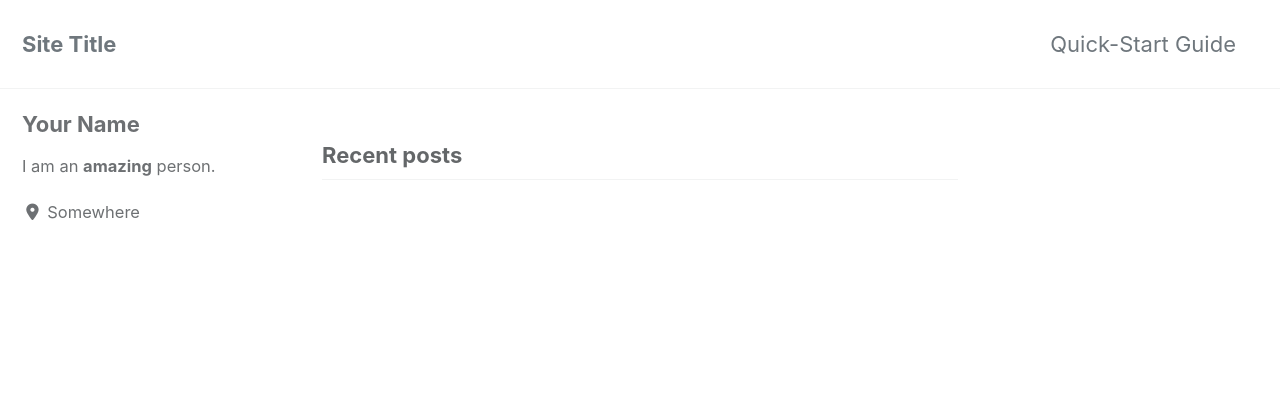
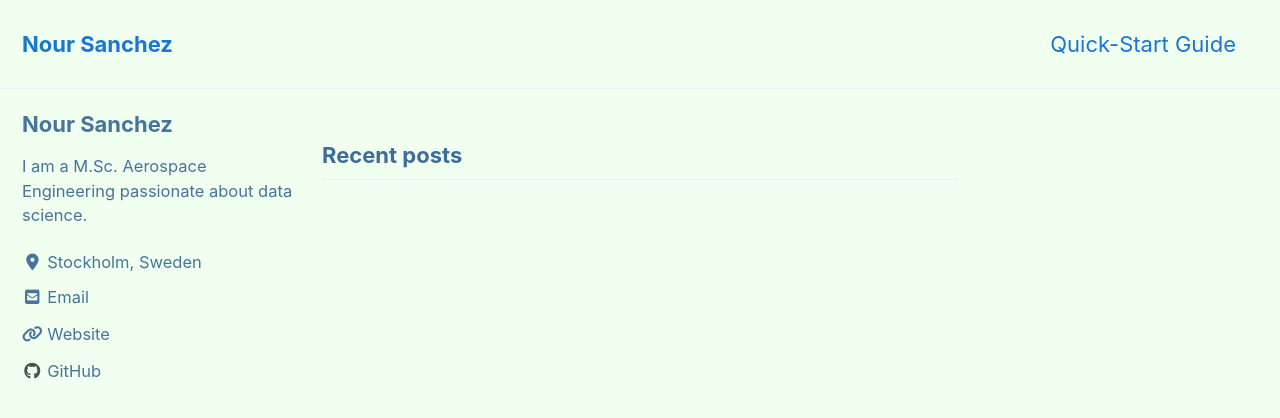
Before and after one commit to noursan/noursan.github.io, a Jekyll site: the page built from index.html, in a window 1280 px wide and 900 px high. Shown: the top 418 px of the window. Built offline with Jekyll 4.4.1, drawn with Linux system fonts in a browser that asks for light colours; cached includes are drawn as plain includes; nearby versions of some CDN libraries; the list of posts is cut into pages by our own code; some of the changed text lies outside the part shown.

Commit message:
Upload images and config

```diff
--- a/_config.yml
+++ b/_config.yml
@@ -12,15 +12,15 @@
 
 # theme                  : "minimal-mistakes-jekyll"
 # remote_theme           : "mmistakes/minimal-mistakes"
-minimal_mistakes_skin    : "default" # "air", "aqua", "contrast", "dark", "dirt", "neon", "mint", "plum", "sunrise"
+minimal_mistakes_skin    : "aqua" # "air", "aqua", "contrast", "dark", "dirt", "neon", "mint", "plum", "sunrise"
 
 # Site Settings
 locale                   : "en-US"
-title                    : "Site Title"
+title                    : "Nour Sanchez"
 title_separator          : "-"
 subtitle                 : # site tagline that appears below site title in masthead
-name                     : "Your Name"
-description              : "An amazing website."
+name                     : "Nour Sanchez"
+description              : "Personal website and portfolio"
 url                      : # the base hostname & protocol for your site e.g. "https://mmistakes.github.io"
 baseurl                  : # the subpath of your site, e.g. "/blog"
 repository               : # GitHub username/repo-name e.g. "mmistakes/minimal-mistakes"
@@ -93,18 +93,18 @@ analytics:
 
 # Site Author
 author:
-  name             : "Your Name"
+  name             : "Nour Sanchez"
   avatar           : # path of avatar image, e.g. "/assets/images/bio-photo.jpg"
-  bio              : "I am an **amazing** person."
-  location         : "Somewhere"
+  bio              : "I am a M.Sc. Aerospace Engineering passionate about data science."
+  location         : "Stockholm, Sweden"
   email            :
   links:
     - label: "Email"
       icon: "fas fa-fw fa-envelope-square"
-      # url: mailto:your.name@email.com
+      url: mailto:noursanchezabad@gmail.com
     - label: "Website"
       icon: "fas fa-fw fa-link"
-      # url: "https://your-website.com"
+      url: "https://www.linkedin.com/in/noursanchezabad/"
     - label: "Twitter"
       icon: "fab fa-fw fa-twitter-square"
       # url: "https://twitter.com/"
@@ -113,7 +113,7 @@ author:
       # url: "https://facebook.com/"
     - label: "GitHub"
       icon: "fab fa-fw fa-github"
-      # url: "https://github.com/"
+      url: "https://github.com/noursan"
     - label: "Instagram"
       icon: "fab fa-fw fa-instagram"
       # url: "https://instagram.com/"
```
Also changed, not shown: images/banner.jpg (added), images/me.jpg (added).
